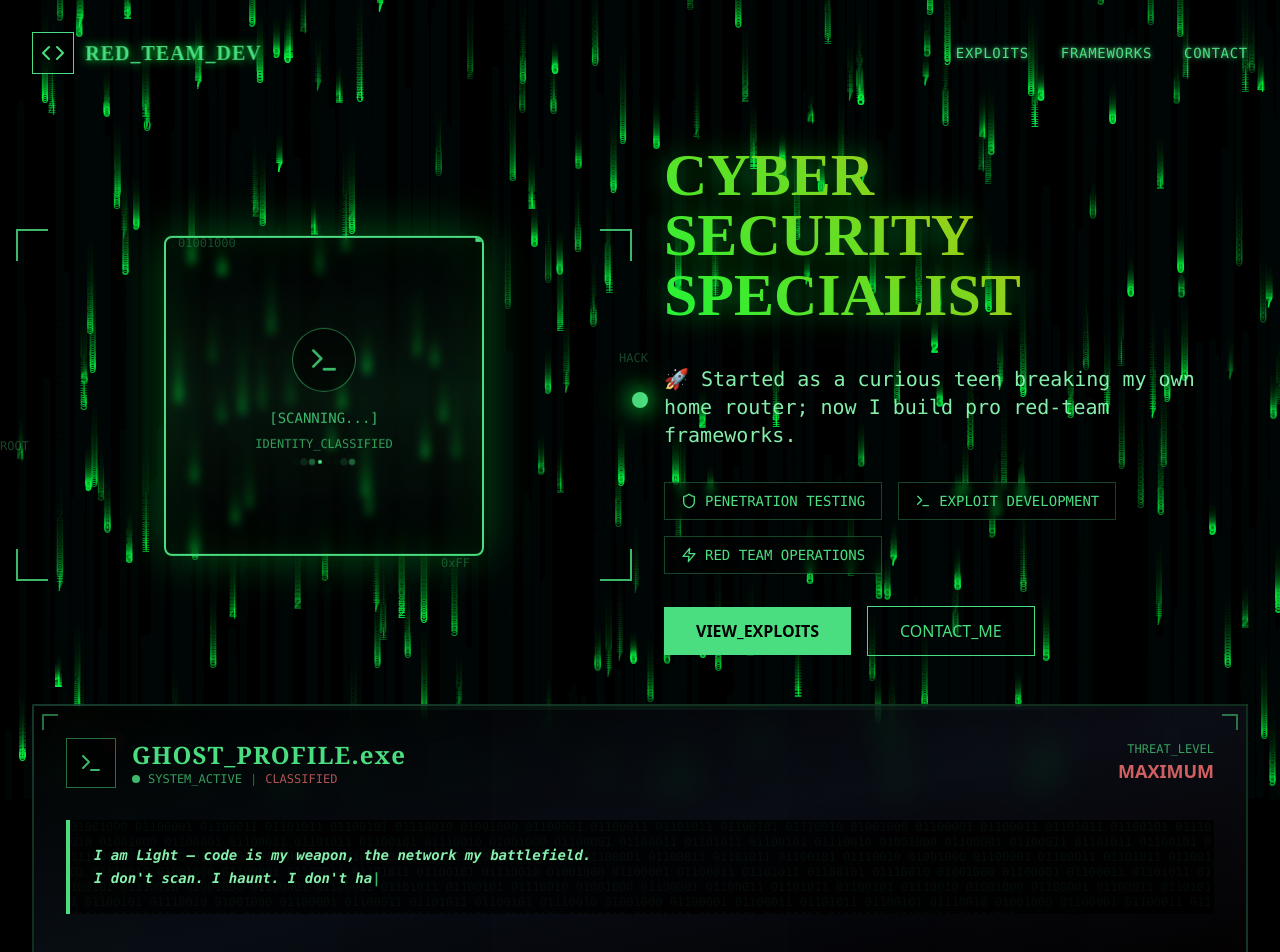
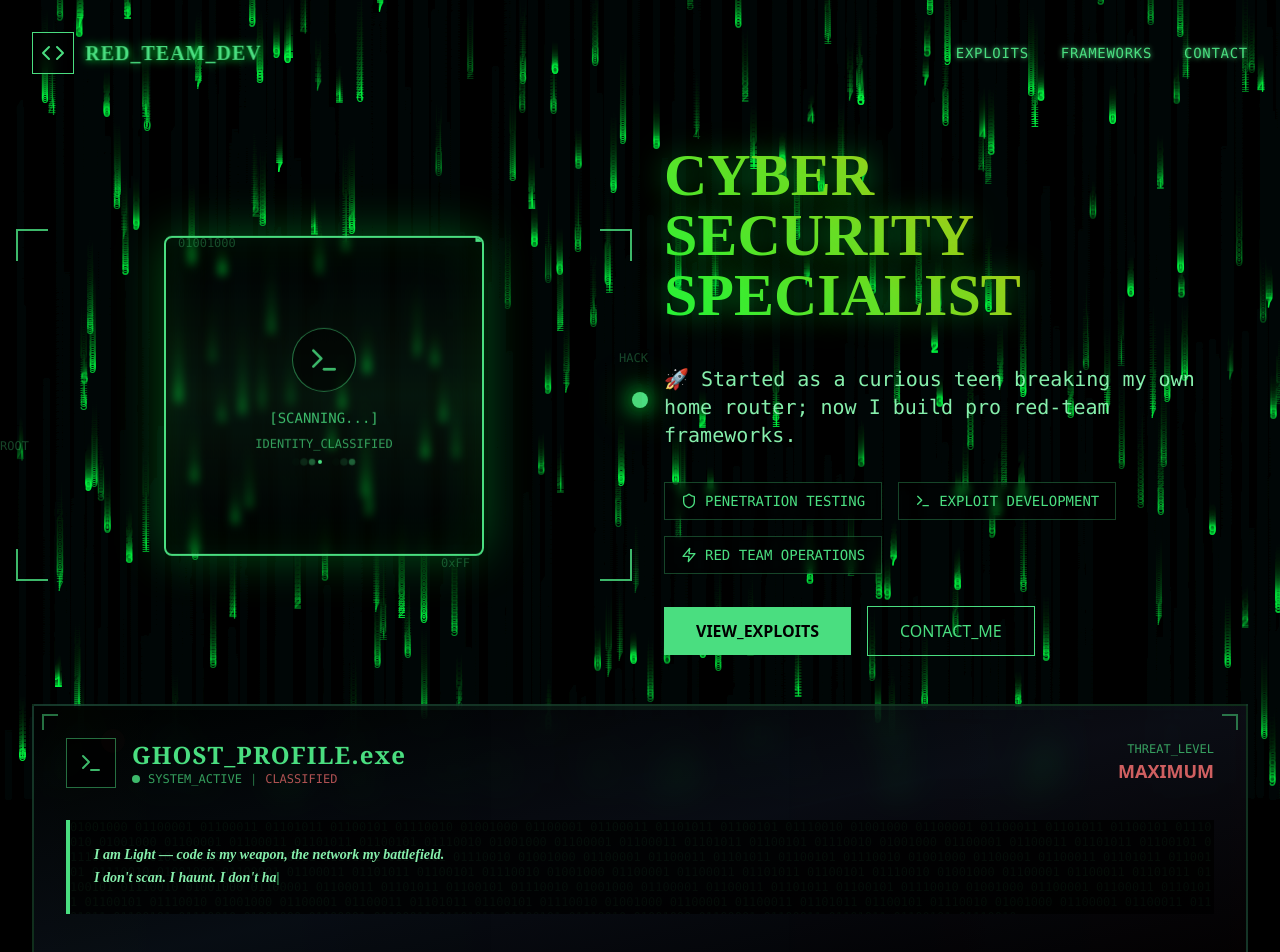
Before and after one commit to Neok1ra/neok1ra-portfolio-, a React (Vite) app: page / in a window 1280 px wide. Shown: the top 952 px of the page. Built offline with nearby package versions, Linux system fonts and the light colour scheme.

Commit message:
Update quote to cursive handwriting style

```diff
--- a/src/components/AboutMeCard.tsx
+++ b/src/components/AboutMeCard.tsx
@@ -132,7 +132,7 @@ Every tool I build leaves no trace — only questions.`;
           </div>
 
           <div className="relative z-10">
-            <pre className="text-green-300 leading-relaxed font-mono text-sm whitespace-pre-wrap font-bold italic">
+            <pre className="text-green-300 leading-relaxed text-sm whitespace-pre-wrap font-bold italic" style={{ fontFamily: 'cursive' }}>
               {typedQuote}
               <span className="animate-pulse text-green-400">|</span>
             </pre>
```
